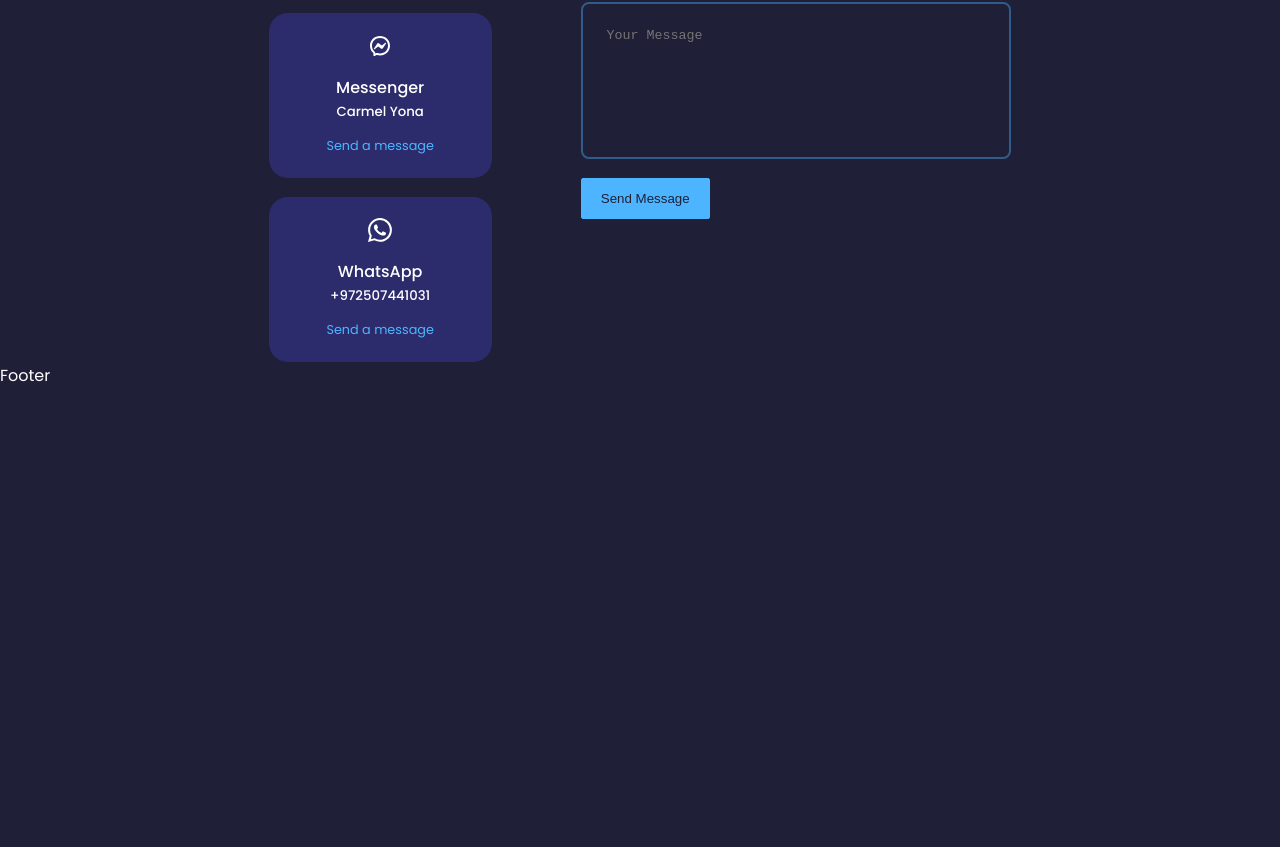
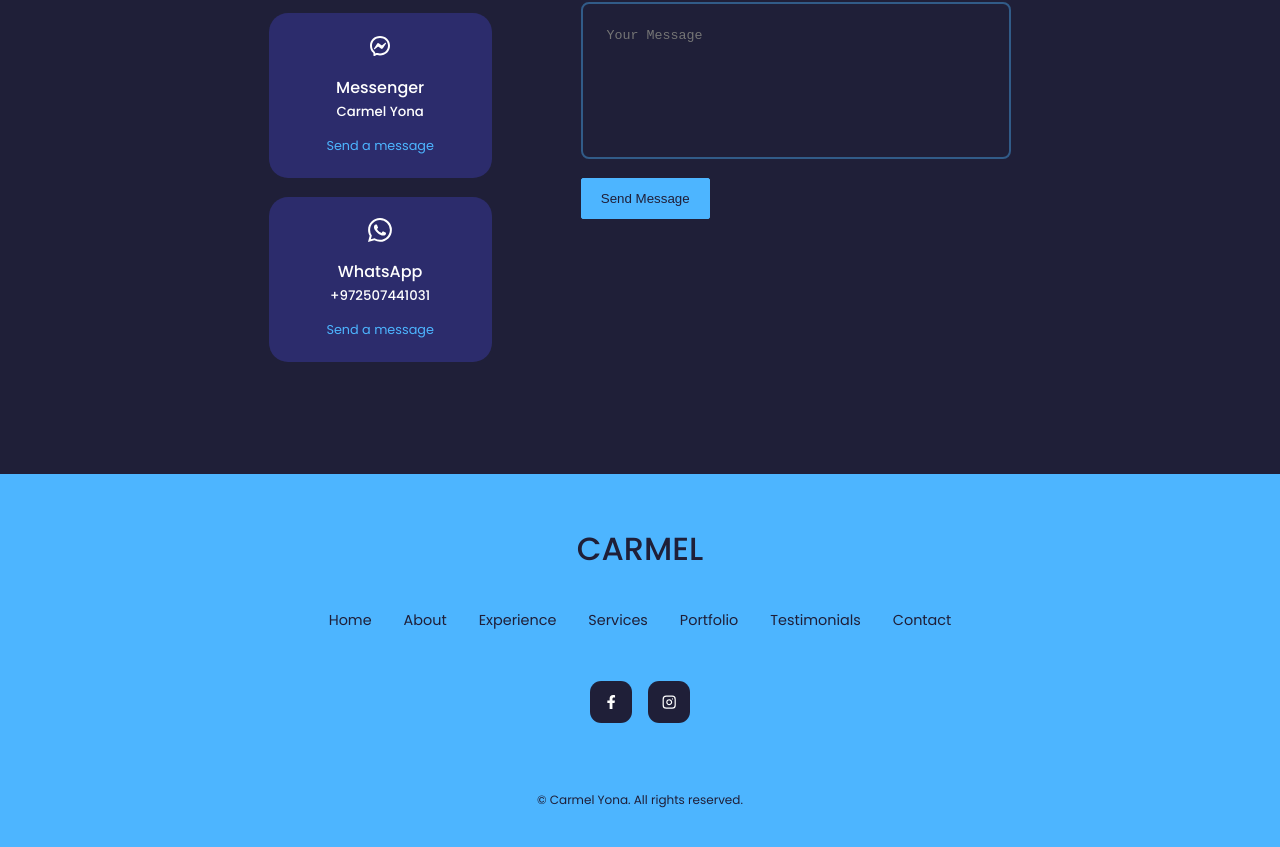
Before and after one commit to CarmelYona/portfolio, a React (Create React App) app: page / in a window 1280 px wide. Shown: the part 2902-3749 px from the top of the page. Before the commit the page ends 3291 px from the top, so only its background shows below. Built offline with nearby package versions, Linux system fonts and the light colour scheme.

Commit message:
footer cmp[ done!

```diff
--- a/src/assets/styles/basics/_helpers.scss
+++ b/src/assets/styles/basics/_helpers.scss
@@ -7,32 +7,11 @@
     flex-direction: column;
 }
 
-.justify-center {
-    align-items: center;
-    justify-content: center;
-}
-
-
-.inline-flex {
-    display: inline-flex;
-}
-
 // List
 .clean-list {
     list-style-type: none;
     padding: 0;
     margin: 0;
-}
-
-// Text
-.vertical-text {
-    writing-mode: tb-rl;
-    transform: rotate(-180deg);
-}
-
-.tag-text {
-    color: $clr-bg;
-    text-transform: uppercase;
 }
 
 // Grid
@@ -42,10 +21,6 @@
 }
 
 // Other
-.pad-10x {
-    padding: 10px;
-}
-
 .text-light {
     color: $clr-light;
 }
--- /dev/null
+++ b/src/assets/styles/cmps/_footer.scss
@@ -0,0 +1,51 @@
+footer {
+    background: $clr-primary;
+    padding: 3rem 0;
+    text-align: center;
+    font-size: 0.9rem;
+    margin-top: 7rem;
+
+    a {
+        color: $clr-bg;
+    }
+
+    .footer-logo {
+        font-size: 2rem;
+        font-weight: 500;
+        margin-bottom: 2rem;
+        display: inline-block;
+    }
+
+    .permalinks {
+        flex-wrap: wrap;
+        justify-content: center;
+        gap: 2rem;
+        margin: 0 auto 3rem;
+    }
+
+    .footer-socials {
+        justify-content: center;
+        gap: 1rem;
+        margin-bottom: 4rem;
+
+        a {
+            background: $clr-bg;
+            color: $clr-white;
+            padding: 0.8rem;
+            border-radius: 0.7rem;
+            display: flex;
+            border: 1px solid transparent;
+
+            &:hover {
+                background: transparent;
+                color: $clr-bg;
+                border-color: $clr-bg;
+            }
+        }
+    }
+
+    .footer-copyright {
+        margin-bottom: 4rem;
+        color: $clr-bg;
+    }
+}
--- a/src/assets/styles/cmps/_nav.scss
+++ b/src/assets/styles/cmps/_nav.scss
@@ -24,8 +24,8 @@
         }
 
         .active {
-            background: $clr-bg;
-            color: $clr-white;
+            background: $clr-primary;
+            color: $clr-bg;
         }
     }
 }
--- a/src/assets/styles/mq/mq.scss
+++ b/src/assets/styles/mq/mq.scss
@@ -108,4 +108,13 @@
         width: $container-width-sm;
     }
 
+    .permalinks {
+        flex-direction: column;
+        gap: 1.5rem;
+    }
+
+    .footer-socials {
+        margin-bottom: 2.6rem;
+    }
+
 }
--- a/src/assets/styles/styles.scss
+++ b/src/assets/styles/styles.scss
@@ -14,6 +14,8 @@
 @import './cmps/services';
 @import './cmps/portfolio';
 @import './cmps/contact';
+@import './cmps/footer';
+
 
 
 // MQ
--- a/src/cmps/footer/footer.jsx
+++ b/src/cmps/footer/footer.jsx
@@ -1,3 +1,26 @@
+import { FaFacebookF } from 'react-icons/fa'
+import { FiInstagram } from 'react-icons/fi'
+
 export const Footer = () => {
-    return <section>Footer</section>
+    return <footer>
+        <a href="#" className="footer-logo">CARMEL</a>
+        <ul className="permalinks clean-list flex">
+            <li><a href="#">Home</a></li>
+            <li><a href="#about">About</a></li>
+            <li><a href="#experience">Experience</a></li>
+            <li><a href="#services">Services</a></li>
+            <li><a href="#portfolio">Portfolio</a></li>
+            <li><a href="#testimonials">Testimonials</a></li>
+            <li><a href="#contact">Contact</a></li>
+        </ul>
+
+        <div className="footer-socials flex">
+            <a href="https://www.facebook.com/carmel.yona/"><FaFacebookF /></a>
+            <a href="https://www.instagram.com/carmelyona/"><FiInstagram /></a>
+        </div>
+
+        <div className="footer-copyright">
+            <small>&copy; Carmel Yona. All rights reserved.</small>
+        </div>
+    </footer>
 }
```
